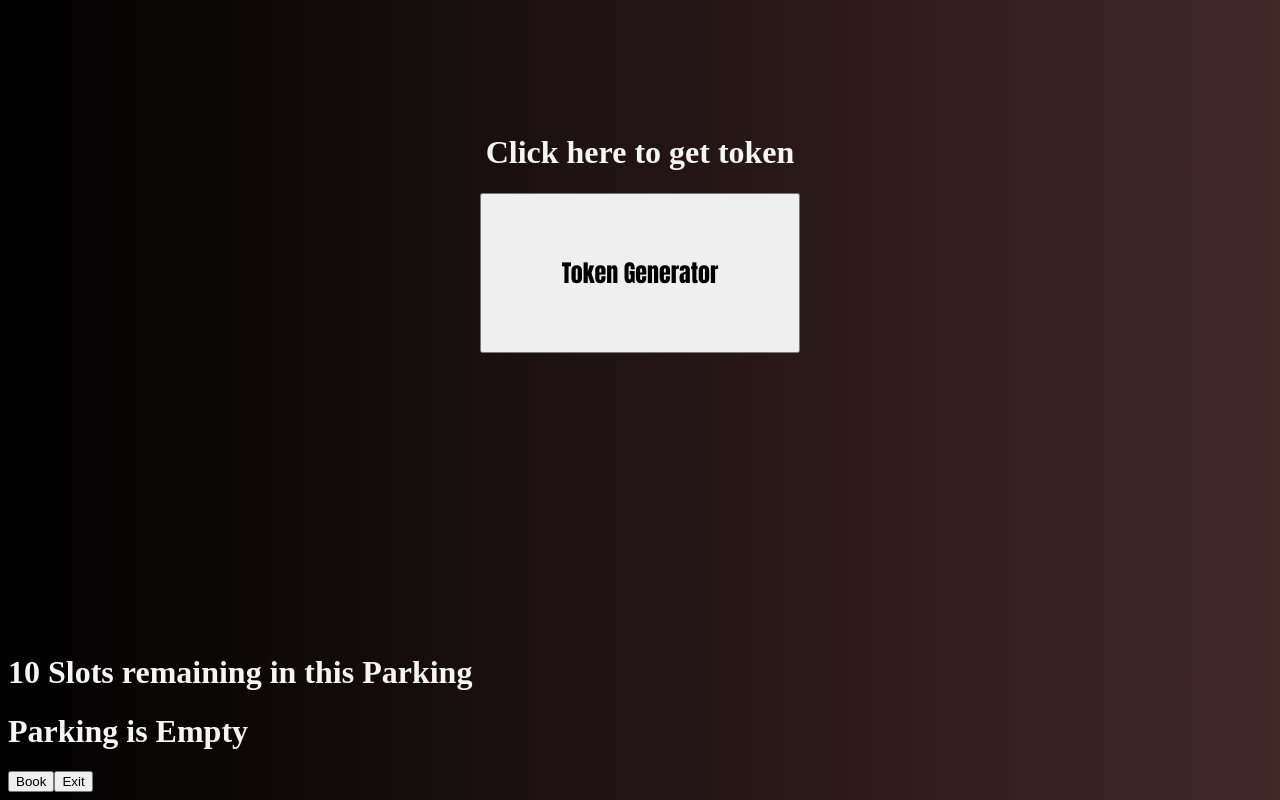
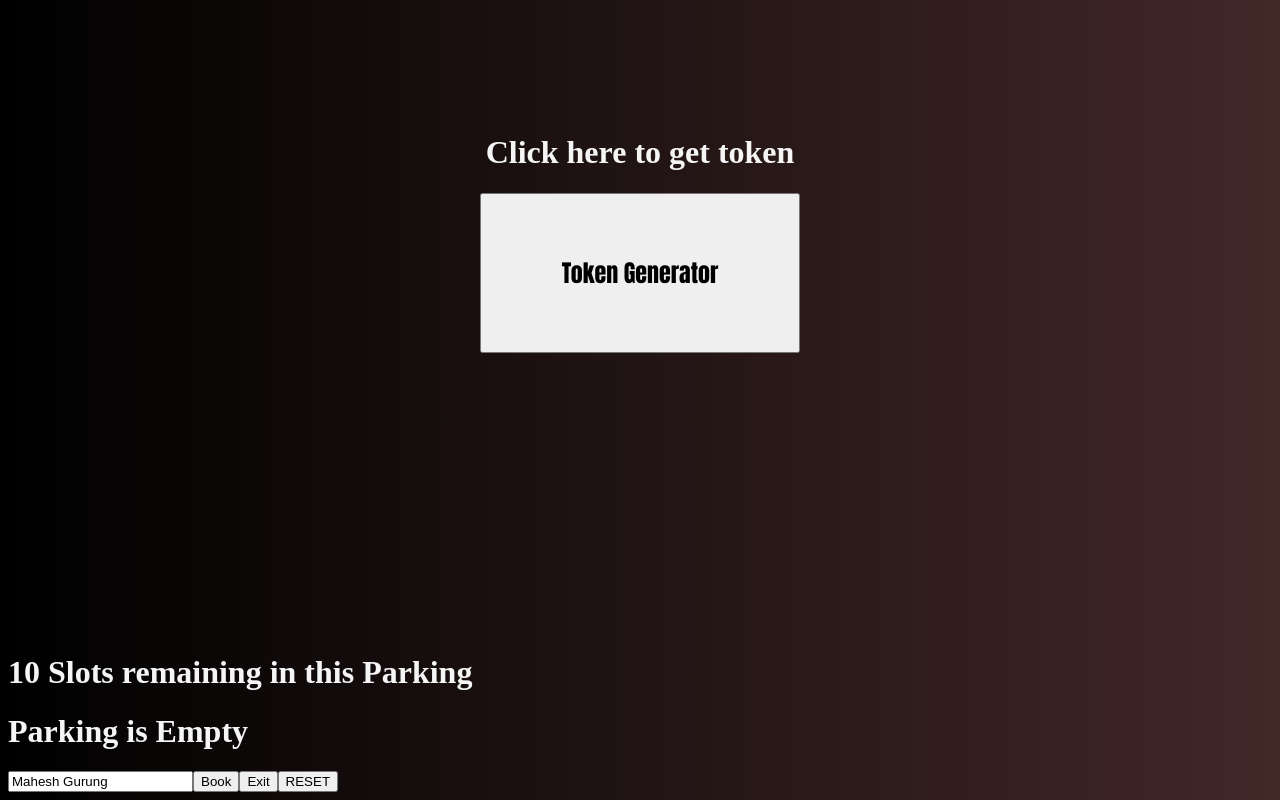
Before and after one commit to IamMaheshGurung/EasyPark, a React (Vite) app: page / in a window 1280 px wide. Shown: the part 1104-1904 px from the top of the page. Built offline with nearby package versions, Linux system fonts and the light colour scheme.

Commit message:
Practice

```diff
--- a/src/Components/Practice.jsx
+++ b/src/Components/Practice.jsx
@@ -1,6 +1,9 @@
-import React, { useState, useEffect} from 'react'
+import React, { useState, useEffect, useRef} from 'react'
 
 const Practice = () => {
+  const myRef = useRef("");
+  console.log(myRef);
+  const [name,setName] = useState("Mahesh Gurung")
   const [count, setCount] = useState(10);
   const [message, setMessage] = useState("Parking is empty");
 
@@ -30,14 +33,23 @@ const Practice = () => {
       else{
         return count;
       }
+
     })
+    myRef.current.style.color="Blue"
+  }
+
+  const reset = () =>{
+    setName("Mahesh Gurung")
+    myRef.current.focus()
   }
   return (
     <div>
-      <h1>{count} Slots remaining in this Parking</h1>
+      <h1  ref={myRef} >{count} Slots remaining in this Parking</h1>
       <h1>{message}</h1>
+      <input ref={myRef} type="text" value={name} onChange={(e)=>setName(e.target.value)}/>
       <button onClick={decreaseCount}>Book</button>
       <button onClick={increaseSlot}>Exit</button>
+      <button onClick={reset}>RESET</button>
 
     </div>
   )
```
